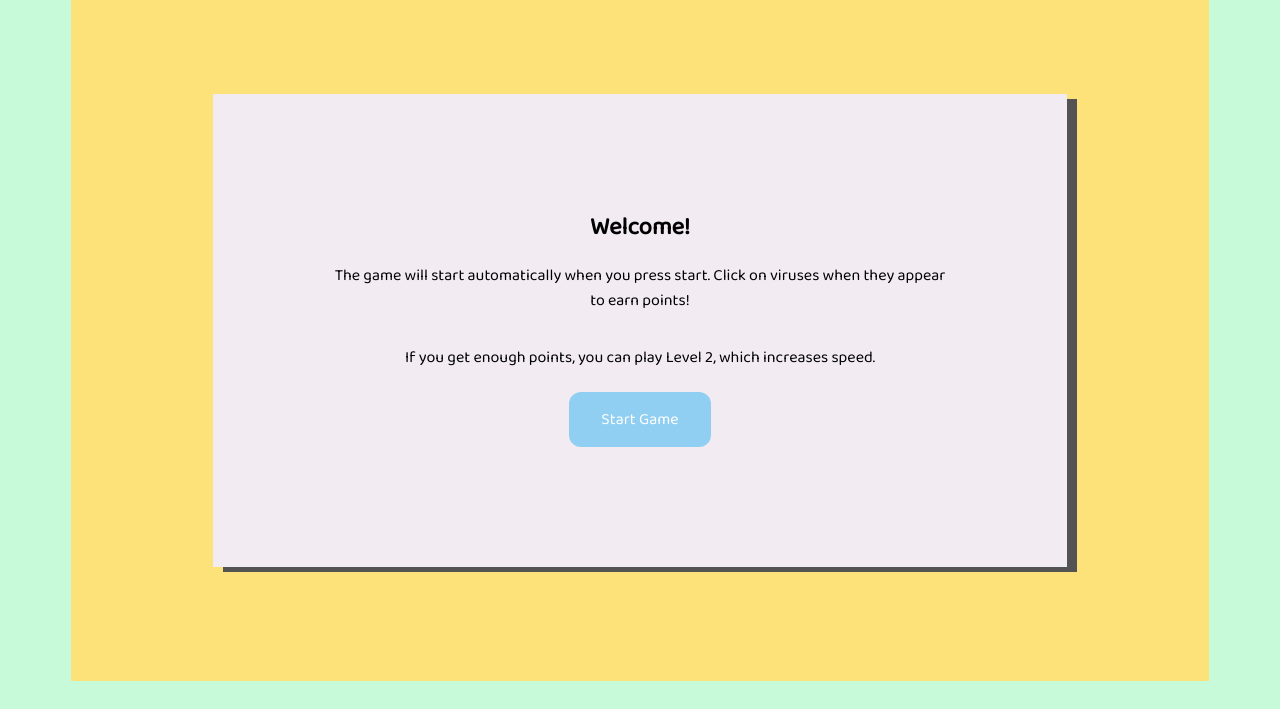
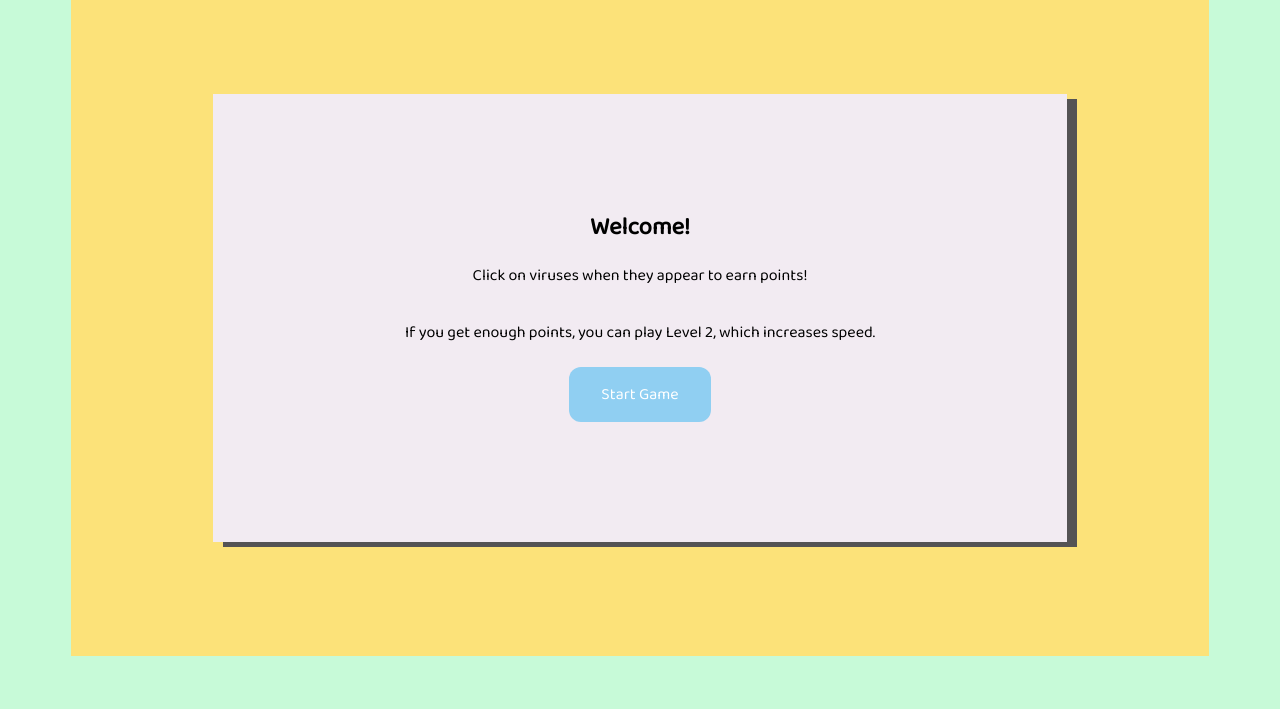
Before and after one commit to sylviapap/whack-a-virus, a plain HTML site: page index.html in a window 1280 px wide. Shown: the part 91-800 px from the top of the page. Drawn offline with Linux system fonts and the light colour scheme.

Commit message:
Add logo

```diff
--- a/index.html
+++ b/index.html
@@ -3,6 +3,7 @@
   <head>
     <meta charset="UTF-8"/>
     <title>Whack-a-Virus</title>
+    <link rel="icon" href="assets/virus.png">
     <link rel="stylesheet" href="styles.css">
     <link rel="stylesheet" href="https://fonts.googleapis.com/css?family=Baloo+2&display=swap">
   </head>
@@ -11,7 +12,7 @@
     <div class="wrapper">
       <div class="welcome" id="welcome">
         <h2 id="welcome-user">Welcome!</h2>
-        <p>The game will start automatically when you press start. Click on viruses when they appear to earn points!</p>
+        <p>Click on viruses when they appear to earn points!</p>
         <p>If you get enough points, you can play Level 2, which increases speed.</p>
       </div>
     </div>
```
